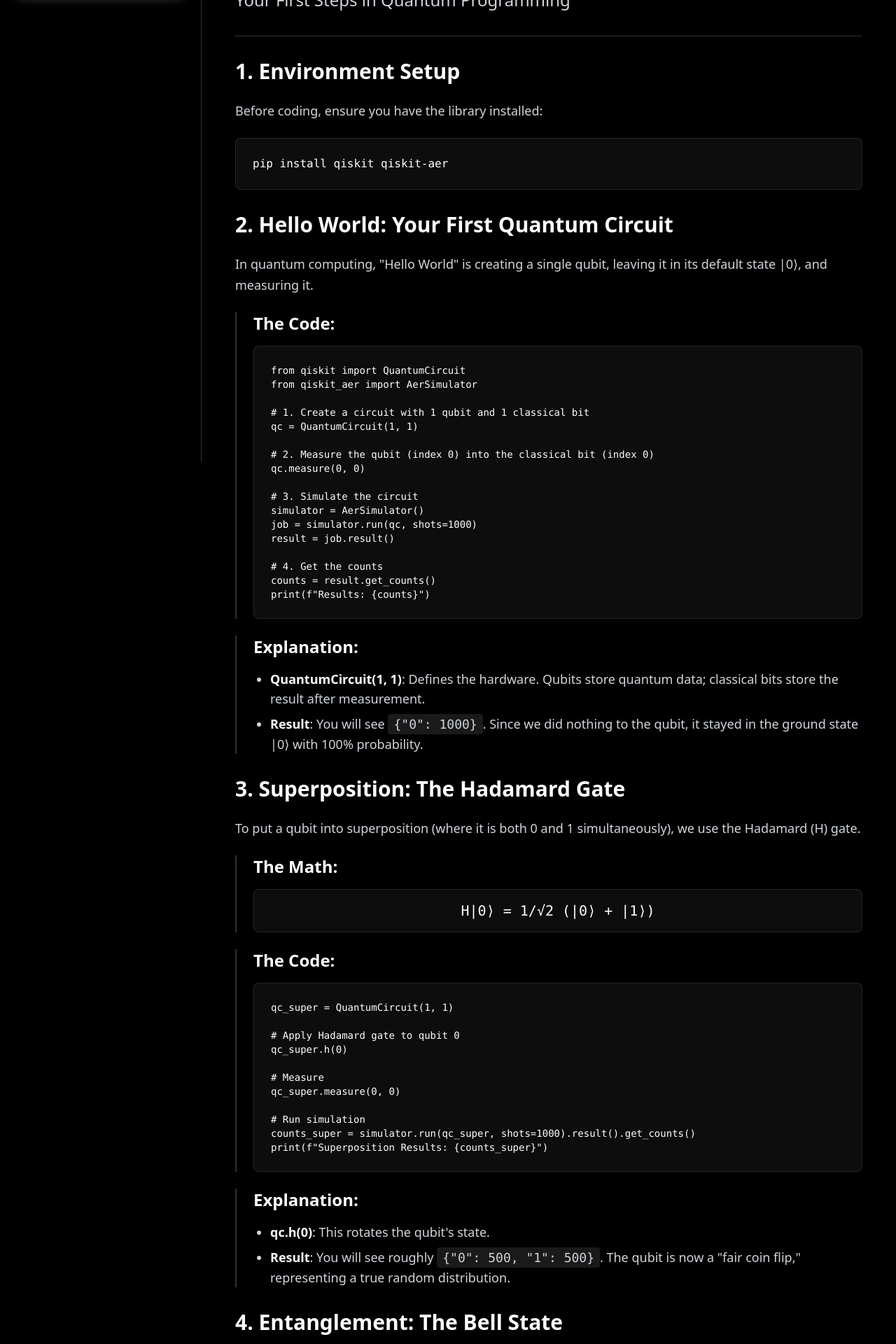
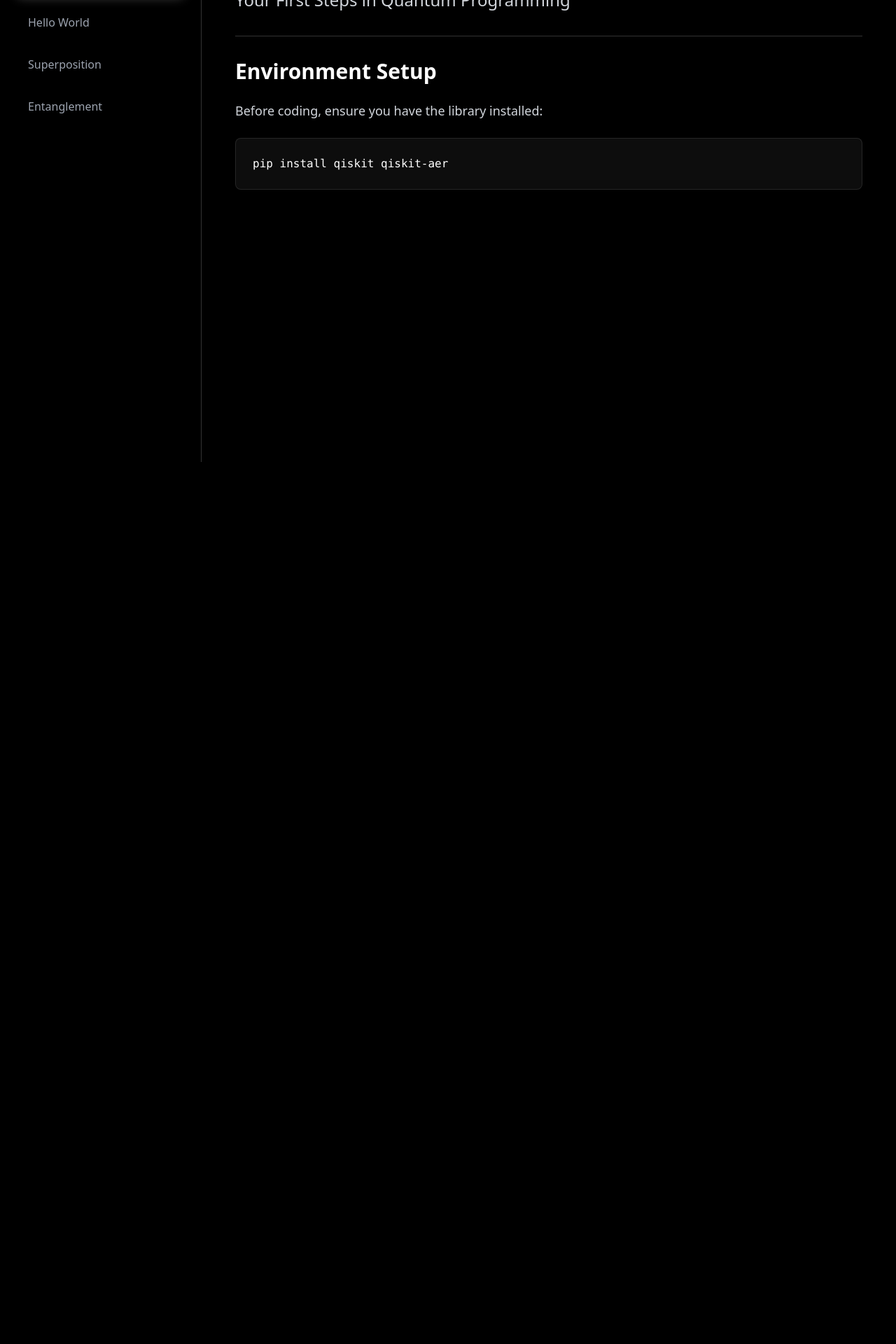
Before and after one commit to SanaUllah04/Q-Academy, a Next.js app: page /code in a window 1280 px wide. Shown: the part 140-2060 px from the top of the page at 70% size. After the commit the page ends 800 px from the top, so only its background shows below. Built offline with nearby package versions, Linux system fonts and the light colour scheme.

Commit message:
feat: add content for Hello World, Superposition, and Entanglement modules in code section

```diff
--- a/app/code/page.tsx
+++ b/app/code/page.tsx
@@ -7,6 +7,9 @@ export default function Code() {
 
     const modules = [
         { id: "GetStarted", label: "Get Started" },
+        { id: "HelloWorld", label: "Hello World" },
+        { id: "Superposition", label: "Superposition" },
+        { id: "Entanglement", label: "Entanglement" },
     ];
 
     return (
@@ -47,7 +50,7 @@ export default function Code() {
                         </header>
 
                         <section className="space-y-6">
-                            <h2 className="text-3xl font-bold text-white">1. Environment Setup</h2>
+                            <h2 className="text-3xl font-bold text-white">Environment Setup</h2>
                             <p className="text-lg leading-relaxed text-gray-300">
                                 Before coding, ensure you have the library installed:
                             </p>
@@ -55,11 +58,19 @@ export default function Code() {
                                 <code>pip install qiskit qiskit-aer</code>
                             </div>
                         </section>
+                    </article>
+                )}
 
+                {activeModule === "HelloWorld" && (
+                    <article className="max-w-4xl mx-auto space-y-8 animate-in fade-in slide-in-from-bottom-4 duration-700">
+                        <header className="border-b border-white/20 pb-8 break-words">
+                            <h1 className="text-5xl font-extrabold mb-6 bg-clip-text text-transparent bg-gradient-to-r from-white to-gray-400">
+                                Hello World: Your First Quantum Circuit
+                            </h1>
+                        </header>
                         <section className="space-y-6">
-                            <h2 className="text-3xl font-bold text-white">2. Hello World: Your First Quantum Circuit</h2>
                             <p className="text-lg leading-relaxed text-gray-300">
-                                In quantum computing, &quot;Hello World&quot; is creating a single qubit, leaving it in its default state |0⟩, and measuring it.
+                                In quantum computing, “Hello World” is creating a single qubit, leaving it in its default state |0⟩, and measuring it.
                             </p>
 
                             <div className="pl-6 border-l-2 border-white/20 space-y-4">
@@ -93,9 +104,17 @@ print(f"Results: {counts}")`}</pre>
                                 </ul>
                             </div>
                         </section>
+                    </article>
+                )}
 
+                {activeModule === "Superposition" && (
+                    <article className="max-w-4xl mx-auto space-y-8 animate-in fade-in slide-in-from-bottom-4 duration-700">
+                        <header className="border-b border-white/20 pb-8 break-words">
+                            <h1 className="text-5xl font-extrabold mb-6 bg-clip-text text-transparent bg-gradient-to-r from-white to-gray-400">
+                                Superposition: The Hadamard Gate
+                            </h1>
+                        </header>
                         <section className="space-y-6">
-                            <h2 className="text-3xl font-bold text-white">3. Superposition: The Hadamard Gate</h2>
                             <p className="text-lg leading-relaxed text-gray-300">
                                 To put a qubit into superposition (where it is both 0 and 1 simultaneously), we use the Hadamard (H) gate.
                             </p>
@@ -128,13 +147,21 @@ print(f"Superposition Results: {counts_super}")`}</pre>
                                 <h3 className="text-2xl font-semibold text-white">Explanation:</h3>
                                 <ul className="list-disc pl-6 space-y-2 text-lg text-gray-300">
                                     <li><strong className="text-white">qc.h(0)</strong>: This rotates the qubit&apos;s state.</li>
-                                    <li><strong className="text-white">Result</strong>: You will see roughly <code className="bg-white/10 px-2 py-1 rounded">{'{"0": 500, "1": 500}'}</code>. The qubit is now a &quot;fair coin flip,&quot; representing a true random distribution.</li>
+                                    <li><strong className="text-white">Result</strong>: You will see roughly <code className="bg-white/10 px-2 py-1 rounded">{'{"0": 500, "1": 500}'}</code>. The qubit is now a “fair coin flip,” representing a true random distribution.</li>
                                 </ul>
                             </div>
                         </section>
+                    </article>
+                )}
 
+                {activeModule === "Entanglement" && (
+                    <article className="max-w-4xl mx-auto space-y-8 animate-in fade-in slide-in-from-bottom-4 duration-700">
+                        <header className="border-b border-white/20 pb-8 break-words">
+                            <h1 className="text-5xl font-extrabold mb-6 bg-clip-text text-transparent bg-gradient-to-r from-white to-gray-400">
+                                Entanglement: The Bell State
+                            </h1>
+                        </header>
                         <section className="space-y-6">
-                            <h2 className="text-3xl font-bold text-white">4. Entanglement: The Bell State</h2>
                             <p className="text-lg leading-relaxed text-gray-300">
                                 Entanglement is a correlation where the state of one qubit depends on another, regardless of distance. We create this using a Hadamard gate and a CNOT (Controlled-NOT) gate.
                             </p>
@@ -143,7 +170,7 @@ print(f"Superposition Results: {counts_super}")`}</pre>
                                 <h3 className="text-2xl font-semibold text-white">The Logic:</h3>
                                 <ul className="list-disc pl-6 space-y-2 text-lg text-gray-300">
                                     <li>Put Qubit 0 into superposition (H gate).</li>
-                                    <li>Use Qubit 0 as a &quot;control&quot; to flip Qubit 1 (CNOT gate).</li>
+                                    <li>Use Qubit 0 as a “control” to flip Qubit 1 (CNOT gate).</li>
                                 </ul>
                             </div>
 
@@ -177,26 +204,6 @@ print(f"Entanglement Results: {counts_entangled}")`}</pre>
                                 </ul>
                             </div>
                         </section>
-
-                        <section className="space-y-6">
-                            <h2 className="text-3xl font-bold text-white">5. Summary of States</h2>
-                            <p className="text-lg leading-relaxed text-gray-300">
-                                The state we created in step 4 is the Bell State |Φ⁺⟩:
-                            </p>
-                            <div className="bg-white/5 p-4 rounded-lg font-mono text-center text-xl text-white border border-white/10">
-                                |Φ⁺⟩ = (|00⟩ + |11⟩) / √2
-                            </div>
-                            <p className="text-lg leading-relaxed text-gray-300">
-                                This is one of the four maximally entangled two-qubit states, forming the foundation for quantum teleportation, superdense coding, and quantum cryptography protocols.
-                            </p>
-                        </section>
-
-                        <section className="py-8 border-t border-white/20 mt-12">
-                            <h2 className="text-3xl font-bold text-white mb-4">Next Steps</h2>
-                            <p className="text-lg leading-relaxed text-gray-300">
-                                Now that you&apos;ve created your first quantum circuits, you can explore more complex quantum algorithms, learn about quantum gates in depth, and understand the theoretical foundations in our Theory section.
-                            </p>
-                        </section>
                     </article>
                 )}
             </div>
```
